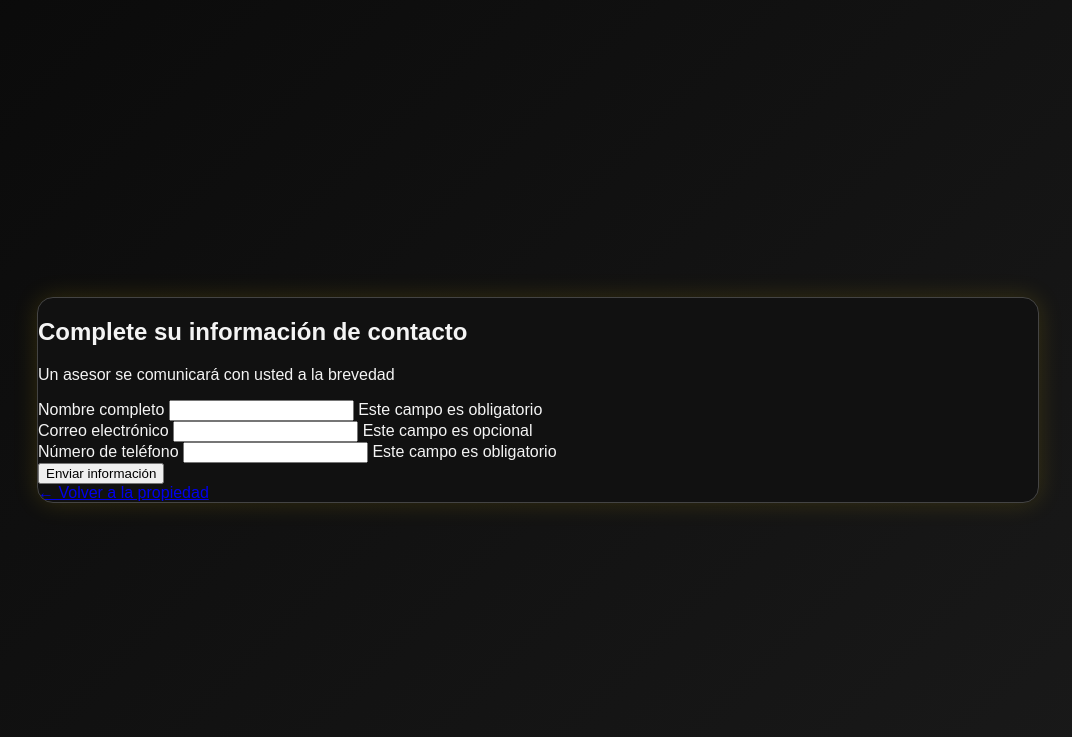
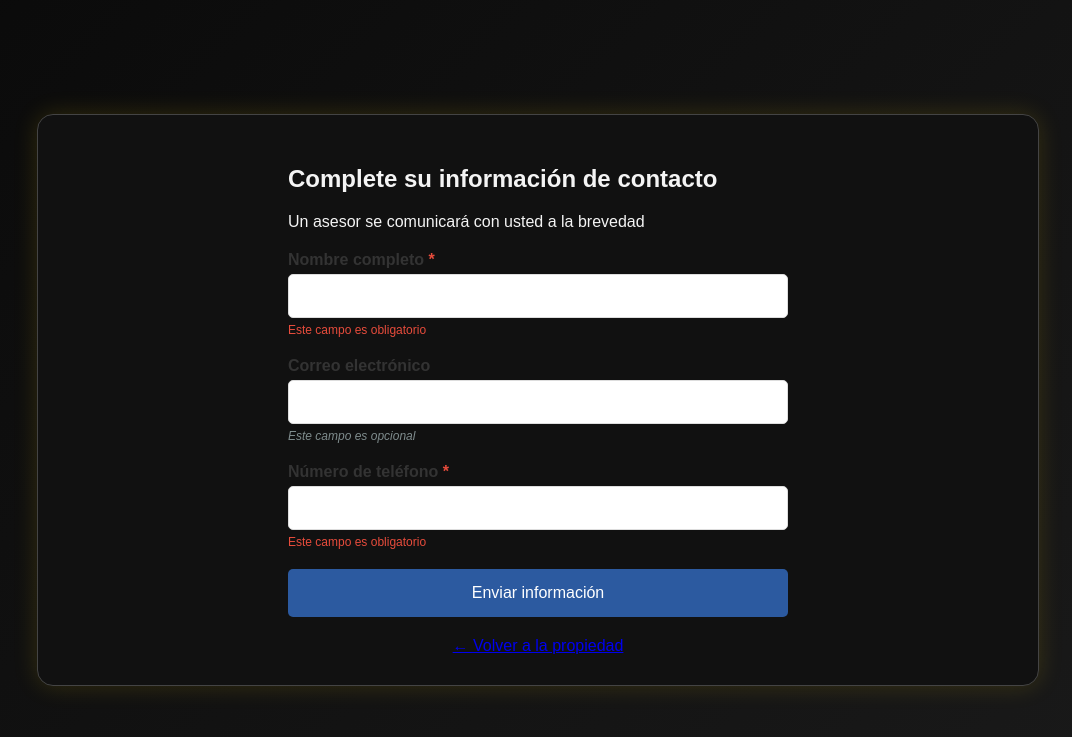
Before and after one commit to donpeperabe/demo-inmobiliaria-2, a Flask app: page /prospecto in a window 1280 px wide. Shown: the top 737 px of the page, without its empty margins (102-1174 px from the left). Run offline with Flask 3, Linux system fonts and the light colour scheme.

Commit message:
Update style.css

```diff
--- a/static/style.css
+++ b/static/style.css
@@ -146,3 +146,197 @@ body {
 .language-content {
     transition: opacity 0.3s ease;
 }
+/* Estilos para botones de redes sociales */
+.social-media {
+    margin-top: 20px;
+    text-align: center;
+    padding: 15px 0;
+    border-top: 1px solid #eee;
+}
+
+.social-media p {
+    margin-bottom: 15px;
+    font-size: 14px;
+    color: #666;
+}
+
+.social-buttons {
+    display: flex;
+    justify-content: center;
+    gap: 12px;
+    flex-wrap: wrap;
+}
+
+.social-btn {
+    display: flex;
+    align-items: center;
+    justify-content: center;
+    width: 45px;
+    height: 45px;
+    border-radius: 50%;
+    color: white;
+    text-decoration: none;
+    transition: all 0.3s ease;
+    font-size: 18px;
+}
+
+.social-btn:hover {
+    transform: translateY(-3px);
+    box-shadow: 0 5px 15px rgba(0,0,0,0.2);
+}
+
+.social-btn.fb {
+    background-color: #3b5998;
+}
+
+.social-btn.in {
+    background-color: #0077b5;
+}
+
+.social-btn.tt {
+    background-color: #000000;
+}
+
+.social-btn.ig {
+    background: linear-gradient(45deg, #f09433, #e6683c, #dc2743, #cc2366, #bc1888);
+}
+
+/* Asegurar que los iconos se vean bien */
+.social-btn i {
+    font-size: 20px;
+}
+/* Estilos para el formulario de prospectos */
+.form-container {
+    max-width: 500px;
+    margin: 0 auto;
+    padding: 30px;
+}
+
+.prospect-form {
+    margin-top: 20px;
+}
+
+.form-group {
+    margin-bottom: 20px;
+}
+
+.form-group label {
+    display: block;
+    margin-bottom: 5px;
+    font-weight: bold;
+    color: #333;
+}
+
+.form-group input {
+    width: 100%;
+    padding: 12px;
+    border: 1px solid #ddd;
+    border-radius: 5px;
+    font-size: 16px;
+    box-sizing: border-box;
+}
+
+.form-group input:focus {
+    outline: none;
+    border-color: #2c5aa0;
+}
+
+.btn-submit {
+    width: 100%;
+    padding: 15px;
+    background-color: #2c5aa0;
+    color: white;
+    border: none;
+    border-radius: 5px;
+    font-size: 16px;
+    cursor: pointer;
+    transition: background-color 0.3s;
+}
+
+.btn-submit:hover {
+    background-color: #1e3d6f;
+}
+
+.back-link {
+    text-align: center;
+    margin-top: 20px;
+}
+
+/* Estilos para página de agradecimiento */
+.thank-you-container {
+    text-align: center;
+    padding: 40px 20px;
+}
+
+.success-icon {
+    font-size: 60px;
+    color: #4CAF50;
+    margin-bottom: 20px;
+}
+
+.actions {
+    margin-top: 30px;
+}
+
+.btn-primary {
+    display: inline-block;
+    padding: 12px 25px;
+    background-color: #2c5aa0;
+    color: white;
+    text-decoration: none;
+    border-radius: 5px;
+    margin: 0 10px;
+}
+
+/* Botón para formulario de prospectos en landing */
+.btn-prospecto {
+    display: block;
+    margin: 15px auto;
+    padding: 12px 25px;
+    background-color: #f8f9fa;
+    color: #2c5aa0;
+    text-decoration: none;
+    border: 2px solid #2c5aa0;
+    border-radius: 5px;
+    text-align: center;
+    transition: all 0.3s;
+    max-width: 300px;
+}
+
+.btn-prospecto:hover {
+    background-color: #2c5aa0;
+    color: white;
+}
+/* Estilos para indicadores de campos */
+.field-required {
+    display: block;
+    font-size: 12px;
+    color: #e74c3c;
+    margin-top: 5px;
+}
+
+.field-optional {
+    display: block;
+    font-size: 12px;
+    color: #7f8c8d;
+    margin-top: 5px;
+    font-style: italic;
+}
+
+/* Ajustes para el formulario */
+.form-group label {
+    display: block;
+    margin-bottom: 5px;
+    font-weight: bold;
+    color: #333;
+}
+
+.form-group label:after {
+    content: "";
+}
+
+.form-group label[for="nombre"]:after,
+.form-group label[for="telefono"]:after {
+    content: " *";
+    color: #e74c3c;
+}
```
